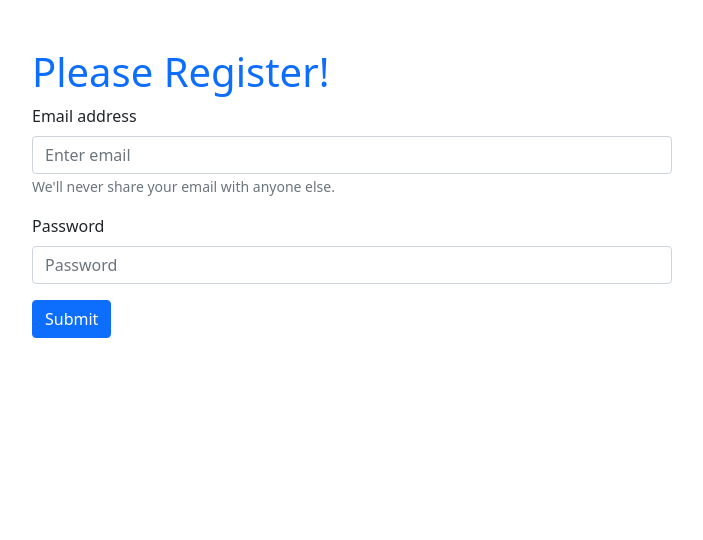
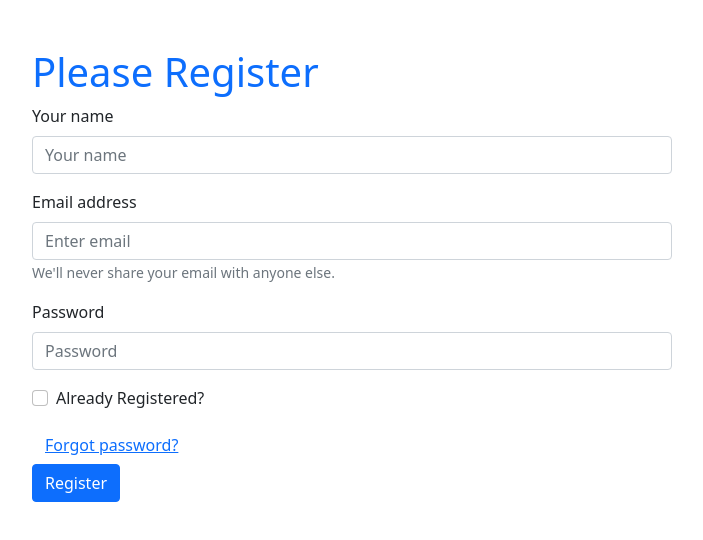
Before and after one commit to IamRidoyRoy/email-password-auth-with-React, a React (Create React App) app: page / in a window 1280 px wide. Shown: the top 540 px of the page, without its empty margins (288-991 px from the left). Built offline with nearby package versions, Linux system fonts and the light colour scheme.

Commit message:
add email verification and reset password

```diff
--- a/src/App.js
+++ b/src/App.js
@@ -1,4 +1,4 @@
-import { getAuth, createUserWithEmailAndPassword } from "firebase/auth";
+import { getAuth, createUserWithEmailAndPassword, signInWithEmailAndPassword, sendEmailVerification, sendPasswordResetEmail, updateProfile } from "firebase/auth";
 import './App.css';
 import app from "./firebase.init";
 import Form from 'react-bootstrap/Form'
@@ -13,13 +13,24 @@ function App() {
   const [email, setEmail] = useState('');
   const [pass, setPass] = useState('');
   const [validated, setValidated] = useState(false);
-  const [error, setError] = useState('')
+  const [error, setError] = useState('');
+  const [registered, setRegistered] = useState(false);
+  const [success, setSuccess] = useState('');
+  const [name, setName] = useState('')
 
   const handleEmailBlur = event => {
     setEmail(event.target.value);
   }
   const handlePassBlur = event => {
     setPass(event.target.value);
+  }
+  const handleNameBlur = event => {
+    setName(event.target.value);
+  }
+
+
+  const handleRegistered = event => {
+    setRegistered(event.target.checked)
   }
   const handleOnSubmit = (event) => {
     const form = event.currentTarget;
@@ -30,28 +41,96 @@ function App() {
       return;
 
     }
-    if (!/(?=.* [!@#$%^&*])/.test(pass)) {
+    if (!/(?=.*?[#?!@$%^&*-])/.test(pass)) {
       setError('Password shoud contain at least one special character!')
       return;
     }
 
+
     setValidated(true);
+    // when pasword is right with a special character it should not show error!
+    setError('');
 
-    createUserWithEmailAndPassword(auth, email, pass)
-      .then(res => {
-        const user = res.user
-        setEmail(user)
-        console.log(user)
+    //  If user user is registered he will login if not he will do register
+    if (registered) {
+      signInWithEmailAndPassword(auth, email, pass)
+
+        // console.log(email, pass)
+        .then(result => {
+          const user = result.user;
+          console.log(user);
+          setSuccess('You are successfully Loged in.')
+        })
+        .catch(error => {
+          setError(error.message)
+        })
+
+    }
+    else {
+      createUserWithEmailAndPassword(auth, email, pass)
+        .then(res => {
+          const user = res.user
+          setEmail('');
+          setPass('');
+          verifyEmail();
+          setSuccess('You acount is created! Please verify!')
+
+          console.log(user)
+        })
+        .catch(error => {
+          console.error(error);
+          setError(error.message);
+        })
+    }
+    event.preventDefault();
+
+  }
+
+  // Send email verificatin message
+  const verifyEmail = () => {
+    sendEmailVerification(auth.currentUser)
+      .then(result => {
+        console.log('Email verification sent')
+      })
+  }
+
+  // ResetPassword
+  const handlePasswordReset = () => {
+    sendPasswordResetEmail(auth, email)
+      .then(() => {
+        console.log('Email sent for password reset')
+      })
+  }
+
+  // Store name in firebase:
+  const setUserProfile = () => {
+    updateProfile(auth.currentUser, {
+      displayName: name
+    })
+      .then(() => {
+        console.log('updating name');
       })
       .catch(error => {
-        console.error(error)
+
+        setError(error.message);
       })
   }
   return (
     <div >
       <div className="registration w-50 mx-auto mt-5">
-        <h1 className="text-primary">Please Register!</h1>
+        <h1 className="text-primary">Please{registered ? ' Login' : ' Register'}</h1>
         <Form noValidate validated={validated} onSubmit={handleOnSubmit}>
+          {!registered &&
+            <Form.Group className="mb-3" controlId="formBasicEmail">
+              <Form.Label>Your name</Form.Label>
+              <Form.Control onBlur={handleNameBlur} type="text" placeholder="Your name" required />
+              <Form.Control.Feedback type="invalid">
+                Please provide your name.
+              </Form.Control.Feedback>
+            </Form.Group>
+          }
+
+
           <Form.Group className="mb-3" controlId="formBasicEmail">
             <Form.Label>Email address</Form.Label>
             <Form.Control onBlur={handleEmailBlur} type="email" placeholder="Enter email" required />
@@ -70,10 +149,17 @@ function App() {
               Please provide a valid Password.
             </Form.Control.Feedback>
           </Form.Group>
+          <Form.Group className="mb-3" controlId="formBasicCheckbox">
+            <Form.Check onChange={handleRegistered} type="checkbox" label="Already Registered?" />
+          </Form.Group>
+          {/* Show successful and error message */}
           <p className="text-danger">{error}</p>
+          <p className="text-success">{success}</p>
+
+          <Button onClick={handlePasswordReset} variant="link">Forgot password?</Button> <br />
 
           <Button variant="primary" type="submit">
-            Submit
+            {registered ? 'Login' : 'Register'}
           </Button>
         </Form>
       </div>
```
